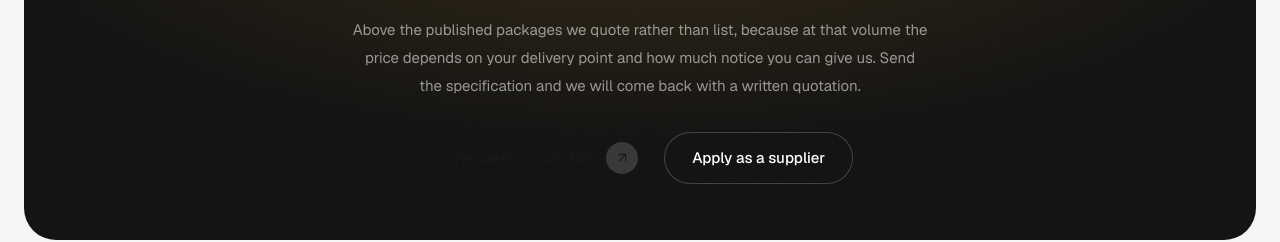
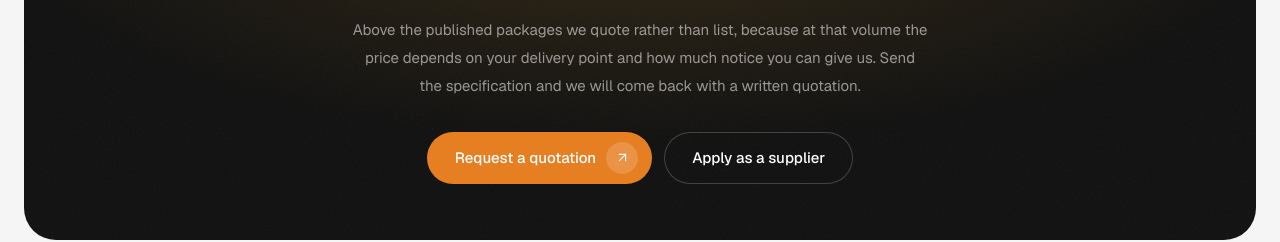
Before and after one commit to Dev2LiveBW/afrideal, a Next.js app: page / in a window 1280 px wide. Shown: the part 6049-6291 px from the top of the page. Built offline with nearby package versions, Linux system fonts and the light colour scheme; no server answers.

Commit message:
fix: add primary variant to ActionButton to resolve build error

```diff
--- a/components/brand/ActionButton.tsx
+++ b/components/brand/ActionButton.tsx
@@ -30,10 +30,12 @@ import { cn } from '@/lib/utils';
  * while the button body stays put - the internal tension is the point.
  */
 
-type Variant = 'forest' | 'gold' | 'ink' | 'ghost' | 'danger' | 'royal';
+type Variant = 'forest' | 'gold' | 'ink' | 'ghost' | 'danger' | 'royal' | 'primary';
 type Size = 'sm' | 'md' | 'lg';
 
 const VARIANTS: Record<Variant, string> = {
+  primary:
+    'bg-[#E67E22] text-white ring-[#E67E22]/20 hover:bg-[#D35400] focus-visible:ring-[#D35400]',
   /*
    * A shallow top-down gradient rather than a flat fill: it gives the button a
    * lit upper edge and a grounded lower one, which is what makes a solid shape
@@ -51,6 +53,7 @@ const VARIANTS: Record<Variant, string> = {
     'bg-transparent text-danger-ink ring-1 ring-inset ring-danger/30 hover:bg-danger-wash active:bg-danger-wash',
   // The wholesale door, and only that. Nothing else on the storefront is royal.
   royal: 'bg-royal text-white hover:bg-royal-light active:bg-royal-dark',
+  primary: 'bg-[#E67E22] text-white shadow-[#E67E22] hover:bg-[#D35400] active:bg-[#D35400] active:shadow-none',
 };
 
 const SIZES: Record<Size, string> = {
```
